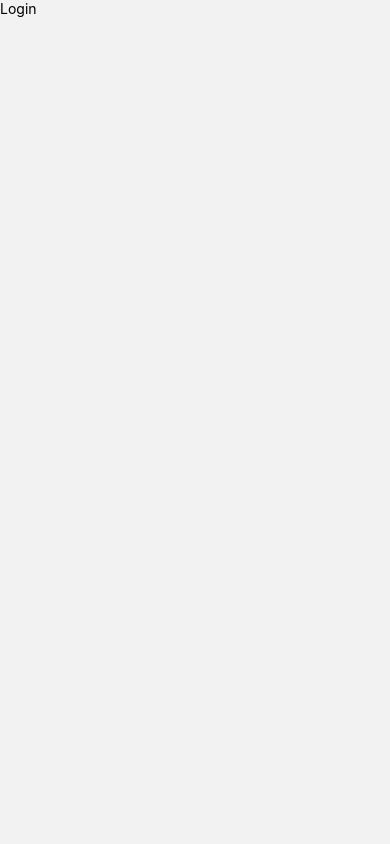
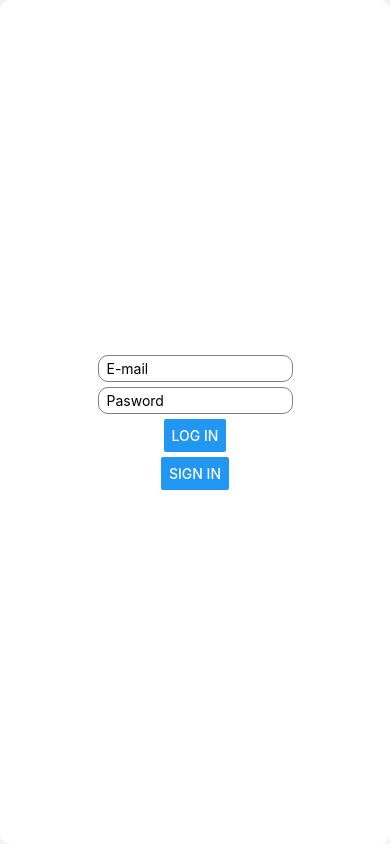
Before and after one commit to lgbestel/auth-todo, a React Native app: screen /Login in a window 390 px wide. Built offline with nearby package versions, Linux system fonts and the light colour scheme.

Commit message:
feat: create styled components and implement them

```diff
--- a/app/screens/Login/Login.tsx
+++ b/app/screens/Login/Login.tsx
@@ -1,14 +1,15 @@
-import { View, Text, Alert } from 'react-native'
+import { Alert } from 'react-native'
 import React, { useState } from 'react'
 import { firebaseAuth } from '../../../firebaseConfig';
 import { createUserWithEmailAndPassword, signInWithEmailAndPassword } from 'firebase/auth';
+import { Button, Container, Input, Text } from './styles';
 
 const Login = () => {
   const [email, setEmail] = useState<string>('');
   const [password, setPassword] = useState<string>('');
   const [loading, setLoading] = useState<boolean>(false);
 
-  const handleSignIn = async () => {
+  const handleLogin = async () => {
     setLoading(true);
     try {
       const response = await signInWithEmailAndPassword(firebaseAuth, email, password);
@@ -32,9 +33,12 @@ const Login = () => {
   }
 
   return (
-    <View>
-      <Text>Login</Text>
-    </View>
+    <Container>
+      <Input placeholder='E-mail' value={email} onChangeText={(text: string) => setEmail(text)}/>
+      <Input placeholder='Pasword'value={password} onChangeText={(text: string) => setPassword(text)} secureTextEntry/>
+      <Button title='Log In' onPress={handleLogin}/>
+      <Button title='Sign In' onPress={handleSignUp}/>
+    </Container>
   )
 }
 
--- a/app/screens/Login/styles.tsx
+++ b/app/screens/Login/styles.tsx
@@ -1,5 +1,28 @@
 import styled from "styled-components/native";
 
 export const Container = styled.View`
-  backgound-color: #000
+  background-color: #fff;
+  border-radius: 10px;
+  flex: 1;
+  align-items: center;
+  justify-content: center;
+  gap: 5px;
 `
+
+export const Input = styled.TextInput`
+  border: grey;
+  border-radius: 10px;
+  width: 50%;
+  padding-horizontal: 8px;
+  padding-vertical: 4px;
+`
+
+export const Button = styled.Button`
+  background-color: light-blue;
+  border-radius: 30px;
+  width: 50%;
+`
+
+export const Text = styled.Text`
+  color: #fff
+`
```
